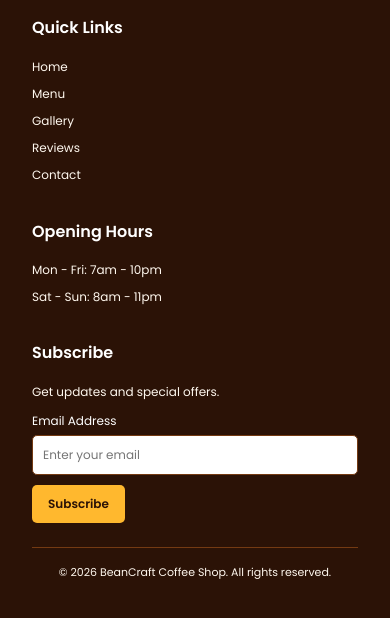
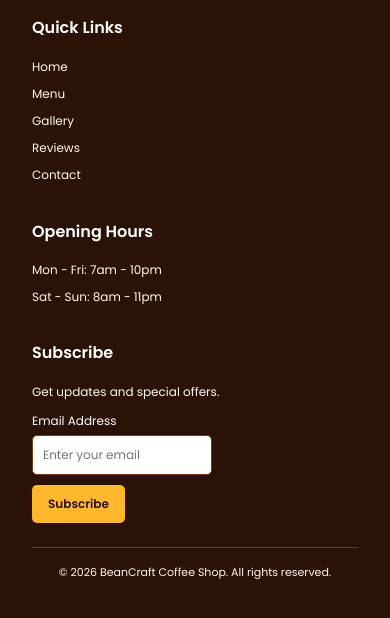
Before and after one commit to GoodNyx/coffee-shop, a plain HTML site: page index.html in a window 390 px wide. Shown: the part 1746-2364 px from the top of the page. Drawn offline with Linux system fonts and the light colour scheme.

Commit message:
fixing the footer section

```diff
--- a/css/coffee.css
+++ b/css/coffee.css
@@ -682,10 +682,8 @@ body {
 
   width: 3.2rem;
   height: 3.2rem;
-
   background-color: #743a12;
   border-radius: 50%;
-
   transition:
     background-color 0.3s ease,
     transform 0.3s ease;
@@ -698,6 +696,9 @@ body {
 }
 
 /* NEWSLETTER FORM */
+.subscribe-form {
+  max-width: 30rem;
+}
 
 .footer-subscribe p {
   font-size: 1.2rem;
@@ -714,14 +715,11 @@ body {
 .subscribe-form input {
   display: block;
   width: 100%;
-
   padding: 1rem;
   margin-bottom: 1rem;
-
   border: 1px solid #743a12;
   border-radius: 0.5rem;
   outline: none;
-
   font-family: inherit;
   font-size: 1.2rem;
 }
@@ -869,4 +867,7 @@ body {
   .footer-bottom {
     margin-top: 2.4rem;
   }
+  .subscribe-form input {
+    width: 60%;
+  }
 }
```
